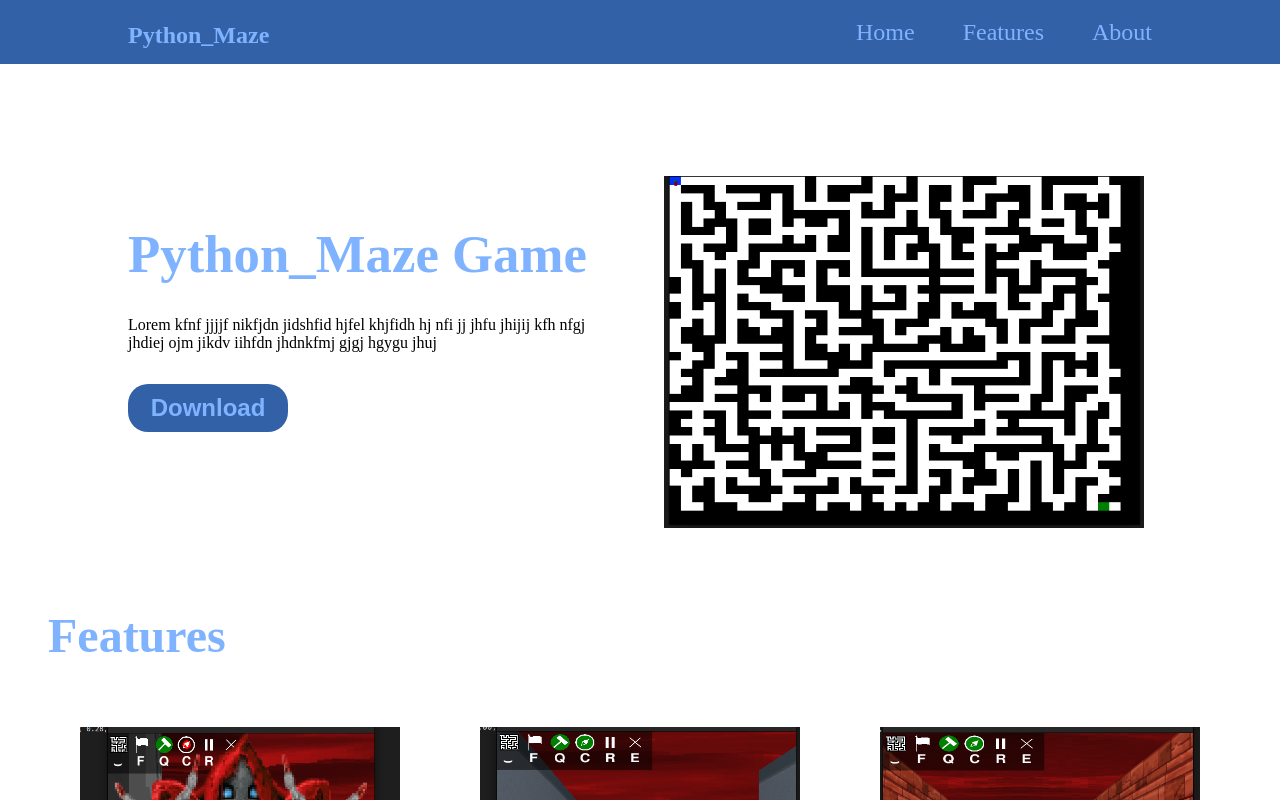
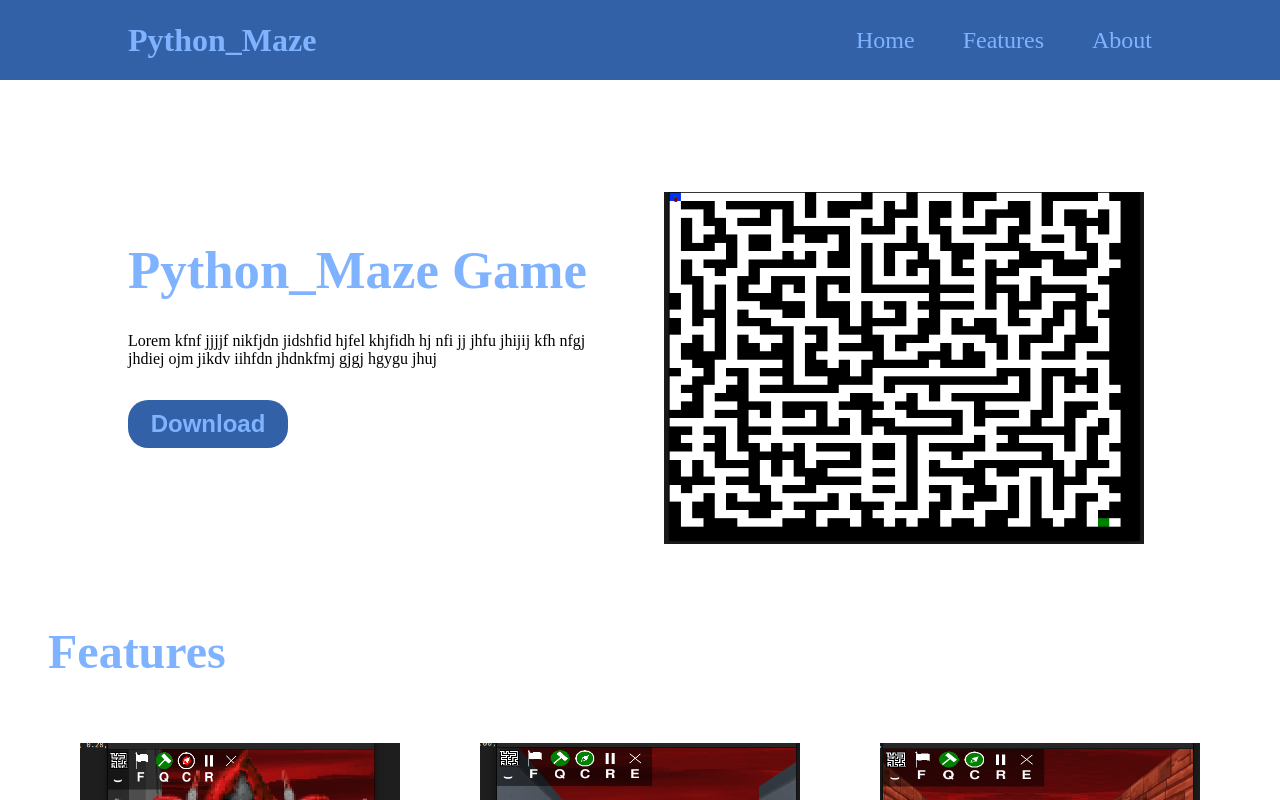
Before and after one commit to akinyiliz/python_maze, a React (Create React App) app in the folder landing-page/: page / in a window 1280 px wide. Shown: the top 800 px of the page. Built offline with nearby package versions, Linux system fonts and the light colour scheme.

Commit message:
add width property

```diff
--- a/landing-page/src/components/navbar/NavBar.css
+++ b/landing-page/src/components/navbar/NavBar.css
@@ -1,5 +1,6 @@
 .header {
-	height: 4rem;
+	width: 100%;
+	height: 10vh;
 	background-color: #3261a8;
 	display: flex;
 	align-items: center;
@@ -11,6 +12,7 @@
 	font-size: 2rem;
 	color: #80b3ff;
 	font-weight: bold;
+	cursor: pointer;
 }
 
 .header ul {
@@ -23,10 +25,7 @@
 
 .header li {
 	margin-left: 3rem;
-}
-
-.header a {
-	text-decoration: none;
 	font-size: 1.5rem;
 	color: #80b3ff;
+	cursor: pointer;
 }
```
